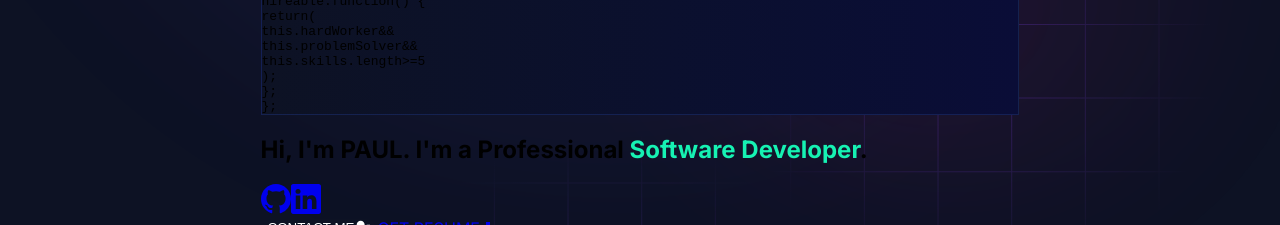
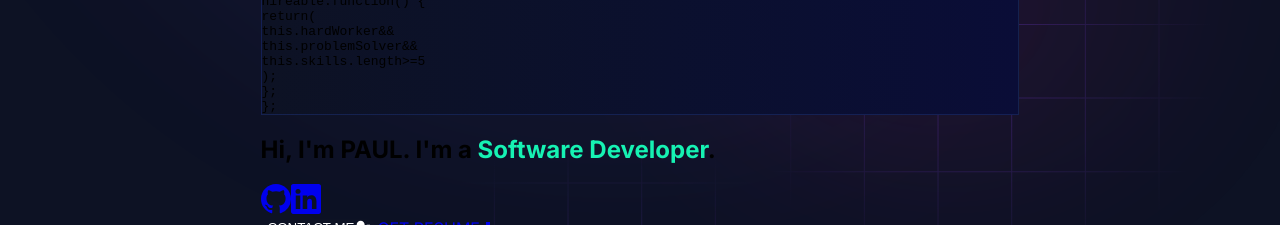
Before and after one commit to itsluap/paulmutz.dev, a Next.js app: page / in a window 1280 px wide. Shown: the part 940-1165 px from the top of the page. Built offline with nearby package versions, Linux system fonts and the light colour scheme.

Commit message:
Update index.jsx

```diff
--- a/app/components/homepage/hero-section/index.jsx
+++ b/app/components/homepage/hero-section/index.jsx
@@ -25,7 +25,7 @@ function HeroSection() {
           <h1 className="text-3xl font-bold leading-10 text-white md:font-extrabold lg:text-[2.6rem] lg:leading-[3.5rem]">
             Hi, I'm {' '}
             <span className=" text-pink-500">{personalData.name}</span>
-            {`. I'm a Professional `}
+            {`. I'm a `}
             <span className=" text-[#16f2b3]">{personalData.designation}</span>
             .
           </h1>
```
